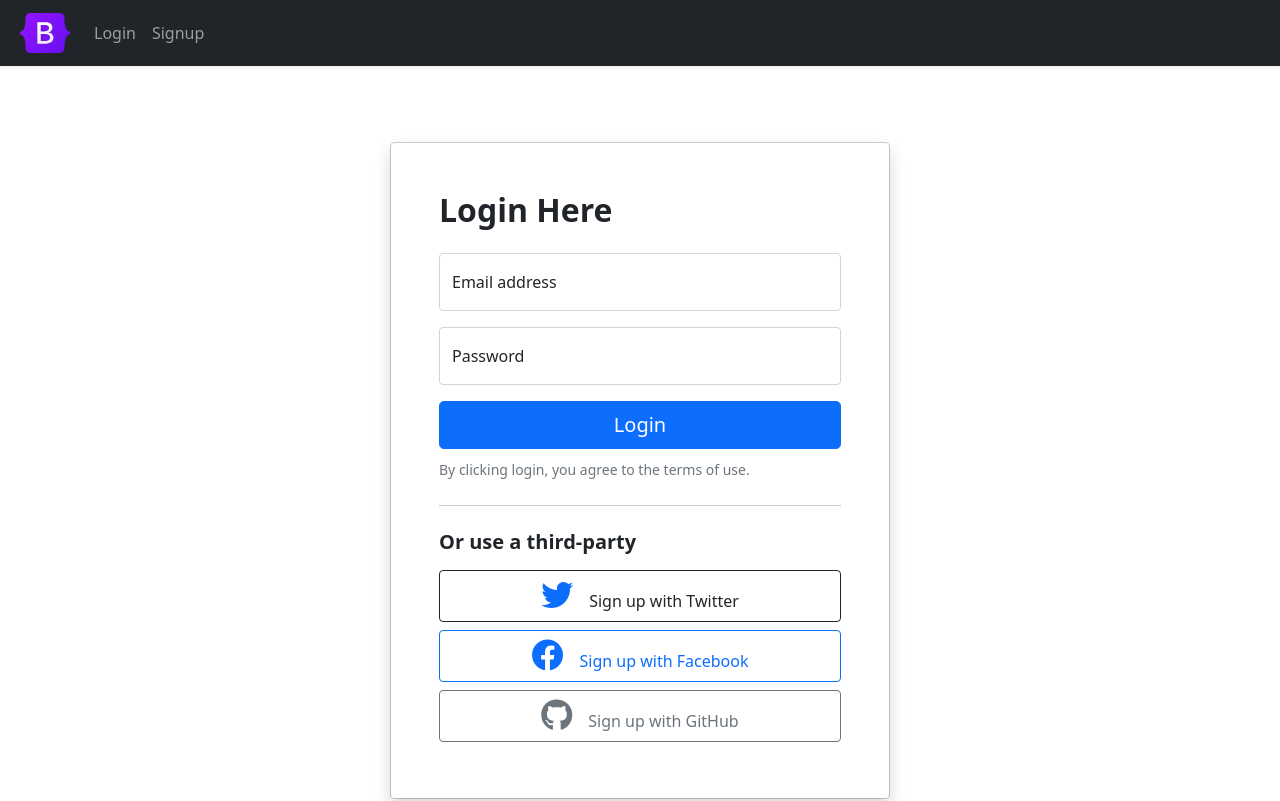
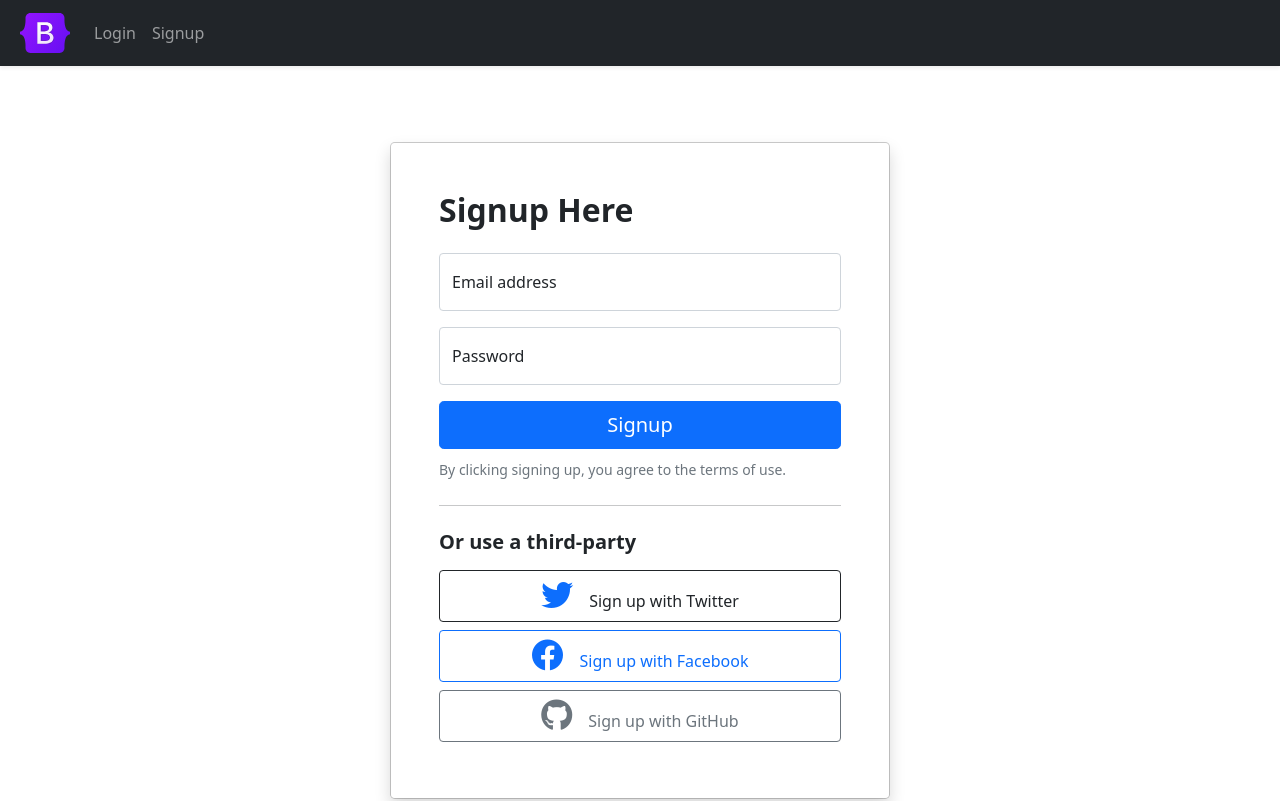
Before and after one commit to ganguly2021/react_router_six, a React (Create React App) app: page / in a window 1280 px wide. Shown: the top 801 px of the page. Built offline with nearby package versions, Linux system fonts and the light colour scheme.

Commit message:
Signup page setup.

```diff
--- a/src/App.js
+++ b/src/App.js
@@ -1,14 +1,15 @@
 import React from 'react'
 import Navbar from './components/Layout/Navbar';
 import Footer from './components/Layout/Footer';
-import Home from './components/Home/Home'
-import Login from './components/Login/Login'
+import Home from './components/Home/Home';
+import Login from './components/Login/Login';
+import Signup from './components/Signup/Signup';
 
 function App() {
   return (
    <React.Fragment>
      <Navbar />
-     <Login />
+     <Signup />
      <Footer />
    </React.Fragment>
   );
--- /dev/null
+++ b/src/components/Signup/Signup.js
@@ -0,0 +1,85 @@
+import React, { useState, useEffect } from 'react'
+
+function Signup() {
+  const schema = {
+    email: '',
+    password: ''
+  }
+
+  const [formData, setFormData] = useState({ ...schema })
+
+  useEffect(() => {
+
+    // cleanup
+    return () => {
+      setFormData({ ...schema })
+    }
+  }, [])
+
+  const handleInputChange = (e) => {
+    const name = e.target.name
+    const value = e.target.value
+
+    let newData = {
+      ...formData,
+      [name]: value
+    }
+
+    // update form data
+    setFormData({ ...newData })
+  }
+
+  const handleFormSubmit = (e) => {
+    e.preventDefault()
+
+    console.log(formData)
+
+    // clear form fields
+    setFormData({ ...schema })
+  }
+
+  return (
+    <div className="modal modal-signin position-static d-block py-5" tabIndex="-1" role="dialog" id="modalSignin">
+      <div className="modal-dialog" role="document">
+        <div className="modal-content rounded-5 shadow">
+          <div className="modal-header p-5 pb-4 border-bottom-0">
+            {/* <!-- <h5 className="modal-title">Modal title</h5> --> */}
+            <h2 className="fw-bold mb-0">Signup Here</h2>
+            {/* <button type="button" className="btn-close" data-bs-dismiss="modal" aria-label="Close"></button> */}
+          </div>
+
+          <div className="modal-body p-5 pt-0">
+            <form onSubmit={handleFormSubmit}>
+              <div className="form-floating mb-3">
+                <input type="email" className="form-control rounded-4" id="email" name="email" placeholder="name@example.com" value={formData.email} onChange={handleInputChange} />
+                <label htmlFor="email">Email address</label>
+              </div>
+              <div className="form-floating mb-3">
+                <input type="password" className="form-control rounded-4" id="password" name="password" placeholder="Password" value={formData.password} onChange={handleInputChange} />
+                <label htmlFor="password">Password</label>
+              </div>
+              <button className="w-100 mb-2 btn btn-lg rounded-4 btn-primary" type="submit">Signup</button>
+              <small className="text-muted">By clicking signing up, you agree to the terms of use.</small>
+              <hr className="my-4" />
+              <h2 className="fs-5 fw-bold mb-3">Or use a third-party</h2>
+              <button className="w-100 py-2 mb-2 btn btn-outline-dark rounded-4" type="submit">
+                <i className="fab fa-twitter text-primary fa-2x me-3"></i>
+                Sign up with Twitter
+              </button>
+              <button className="w-100 py-2 mb-2 btn btn-outline-primary rounded-4" type="submit">
+                <i className="fab fa-facebook text-primary fa-2x me-3"></i>
+                Sign up with Facebook
+              </button>
+              <button className="w-100 py-2 mb-2 btn btn-outline-secondary rounded-4" type="submit">
+                <i className="fab fa-github fa-2x me-3"></i>
+                Sign up with GitHub
+              </button>
+            </form>
+          </div>
+        </div>
+      </div>
+    </div>
+  )
+}
+
+export default Signup
```
